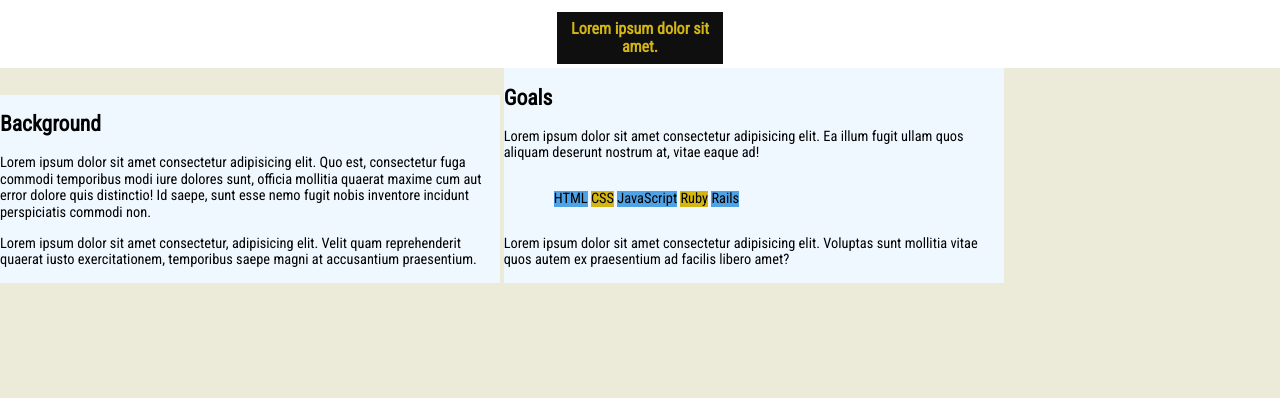
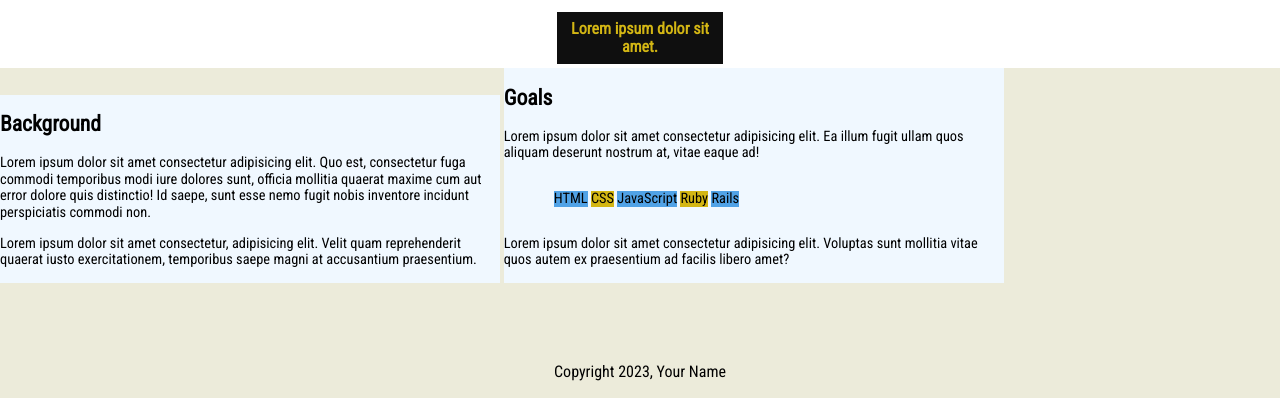
Before and after one commit to flcristian/proiect-html-css-info-page, a plain HTML site: page index.html in a window 1280 px wide. Shown: the part 431-829 px from the top of the page. Before the commit the page ends 800 px from the top, so only its background shows below. Drawn offline with Linux system fonts and the light colour scheme.

Commit message:
Remade site. (1 issue)

```diff
--- a/index.html
+++ b/index.html
@@ -50,6 +50,10 @@
         </article>
     </section>
 
+    <aside class="copyright">
+        <p class="copyright-text">Copyright 2023, Your Name</p>
+    </aside>
+
 </body>
 
 </html>
--- a/style.css
+++ b/style.css
@@ -101,3 +101,8 @@ img{
 .information-goals-skill-color-yellow{
     background-color: rgb(211, 182, 20);
 }
+
+.copyright{
+    margin-top: 10vh;
+    text-align: center;
+}
```
